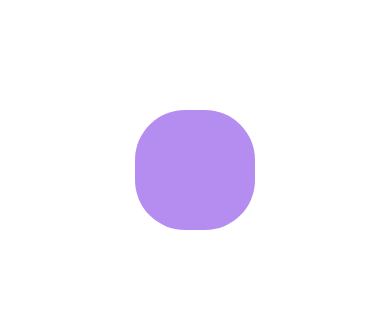
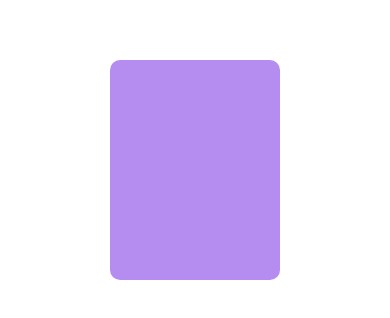
Before and after one commit to JAYATEJA04/ToDo-application_RN, a React Native app: screen / in a window 390 px wide. Shown: the part 252-570 px from the top of the page. Built offline with nearby package versions, Linux system fonts and the light colour scheme.

Commit message:
implemented snap to grid animation, this is its early stage

```diff
--- a/src/components/Animation.tsx
+++ b/src/components/Animation.tsx
@@ -1,6 +1,6 @@
 import 'react-native-gesture-handler';
 import React, {useRef, useEffect} from 'react';
-import {StyleSheet, View} from 'react-native';
+import {StyleSheet, View, useWindowDimensions} from 'react-native';
 import Animated, {
   useAnimatedStyle,
   useSharedValue,
@@ -13,13 +13,20 @@ import {
   GestureHandlerRootView,
 } from 'react-native-gesture-handler';
 
-export default function App() {
+const GRID_SIZE = 120;
+
+const Animate = () => {
   const pressed = useSharedValue(false);
   // highlight-next-line
   const initialX = useSharedValue(0);
   const initialY = useSharedValue(0);
   const offsetX = useRef(useSharedValue(0)).current;
   const offsetY = useRef(useSharedValue(0)).current;
+
+  const snapToGrid = (value, gridSize) => {
+    'worklet';
+    return Math.round(value / gridSize) * gridSize;
+  };
 
   const pan = useRef(
     Gesture.Pan()
@@ -32,8 +39,10 @@ export default function App() {
       })
       .onFinalize(() => {
         pressed.value = false;
-        initialX.value = offsetX.value;
-        initialY.value = offsetY.value;
+        initialX.value = snapToGrid(offsetX.value, GRID_SIZE);
+        initialY.value = snapToGrid(offsetY.value, GRID_SIZE);
+        offsetX.value = initialX.value;
+        offsetY.value = initialY.value;
       }),
   ).current;
 
@@ -48,7 +57,7 @@ export default function App() {
       // highlight-next-line
       {translateX: withSpring(offsetX.value)},
       {translateY: withSpring(offsetY.value)},
-      {scale: withTiming(pressed.value ? 1.2 : 1)},
+      {scale: withTiming(pressed.value ? 1.1 : 1)},
     ],
     backgroundColor: pressed.value ? '#FFE04B' : '#b58df1',
   }));
@@ -62,7 +71,7 @@ export default function App() {
       </View>
     </GestureHandlerRootView>
   );
-}
+};
 
 const styles = StyleSheet.create({
   container: {
@@ -70,11 +79,14 @@ const styles = StyleSheet.create({
     alignItems: 'center',
     justifyContent: 'center',
     height: '100%',
+    padding: 10,
   },
   circle: {
-    height: 120,
-    width: 120,
+    height: 220,
+    width: 170,
     backgroundColor: '#b58df1',
-    borderRadius: 50,
+    borderRadius: 10,
   },
 });
+
+export default Animate;
```
